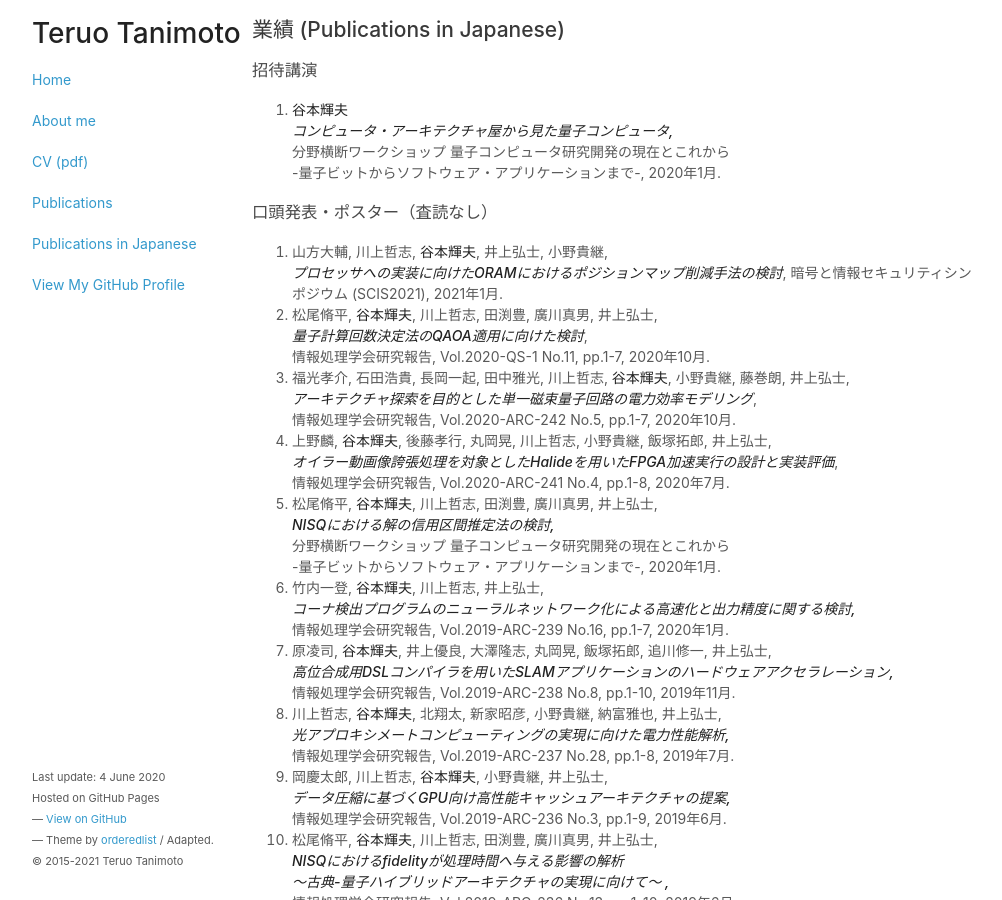
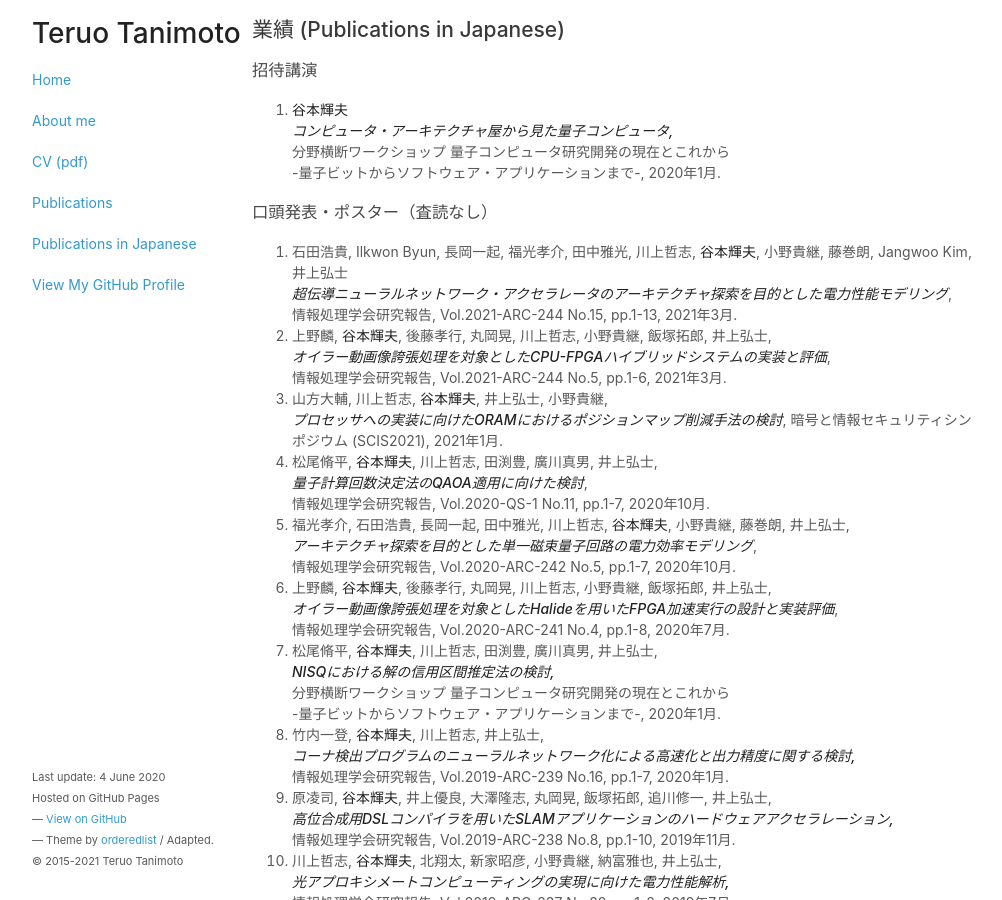
Before and after one commit to teruo41/teruo41.github.io, a Jekyll site: the page built from pubsj.md, in a window 1280 px wide and 900 px high. Shown: the whole window, without its empty margins (138-1140 px from the left). Built offline with Jekyll 4.4.1, drawn with Linux system fonts in a browser that asks for light colours.

Commit message:
Update pubsj.md

```diff
--- a/pubsj.md
+++ b/pubsj.md
@@ -13,6 +13,14 @@ title: Publications in Japanese
   -量子ビットからソフトウェア・アプリケーションまで-, 2020年1月.
 
 ### 口頭発表・ポスター（査読なし）
+
+0. 石田浩貴, Ilkwon Byun, 長岡一起, 福光孝介, 田中雅光, 川上哲志, __谷本輝夫__, 小野貴継, 藤巻朗, Jangwoo Kim, 井上弘士
+   ***超伝導ニューラルネットワーク・アクセラレータのアーキテクチャ探索を目的とした電力性能モデリング***,
+   情報処理学会研究報告, Vol.2021-ARC-244 No.15, pp.1-13, 2021年3月.
+
+0. 上野麟, __谷本輝夫__, 後藤孝行, 丸岡晃, 川上哲志, 小野貴継, 飯塚拓郎, 井上弘士,
+   ***オイラー動画像誇張処理を対象としたCPU-FPGAハイブリッドシステムの実装と評価***,
+   情報処理学会研究報告, Vol.2021-ARC-244 No.5, pp.1-6, 2021年3月.
 
 0. 山方大輔, 川上哲志, __谷本輝夫__, 井上弘士, 小野貴継,
    ***プロセッサへの実装に向けたORAMにおけるポジションマップ削減手法の検討***,
```
